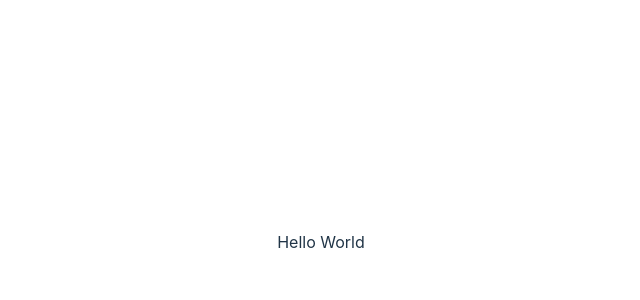
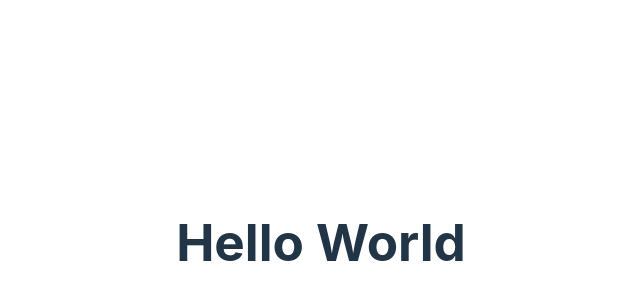
Before and after one commit to LinkedInLearning/testing-in-react-with-vitest-3816043, a React (Vite) app: page / in a window 1280 px wide. Shown: the part 158-458 px from the top of the page, without its empty margins (319-959 px from the left). Built offline with nearby package versions, Linux system fonts and the light colour scheme.

Commit message:
Changed to a h1

```diff
--- a/src/App.tsx
+++ b/src/App.tsx
@@ -1,7 +1,7 @@
 import './App.css';
 
 function App() {
-  return <div>Hello World</div>;
+  return <h1>Hello World</h1>;
 }
 
 export default App;
```
